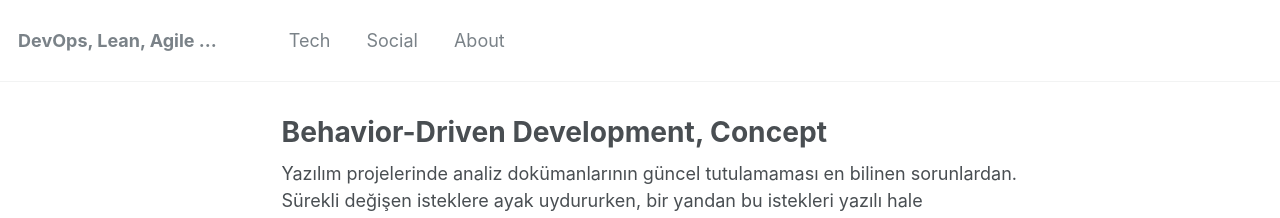
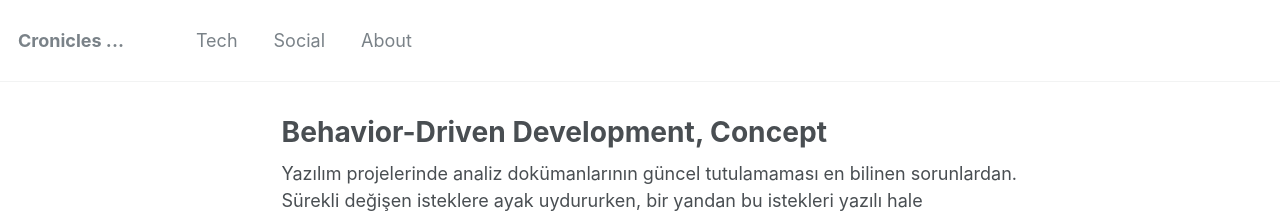
Before and after one commit to berkdulger/berkdulger.github.io, a Jekyll site: the page built from _posts/2016-11-01-behavior-driven-development-concept.md, in a window 1280 px wide. Shown: the top 218 px of the page. Built offline with Jekyll 4.4.1, drawn with Linux system fonts in a browser that asks for light colours.

Commit message:
BDD concept header image

```diff
--- a/_config.yml
+++ b/_config.yml
@@ -1,5 +1,5 @@
 ---
-title: DevOps, Lean, Agile ...
+title: Cronicles ...
 timezone: UTC
 collections:
   posts:
@@ -15,7 +15,7 @@ description: An ordinary website.
 url: https://berkdulger.github.io
 baseurl:
 gh_repo:
-teaser: teaser-image.png
+teaser: "teaser-image.png"
 words_per_minute: 200
 comments:
   provider:
```
Also changed, not shown: _posts/2016-11-01-behavior-driven-development-concept.md (+3 -0 lines), images/pexels-photo-213078.jpg (added).
